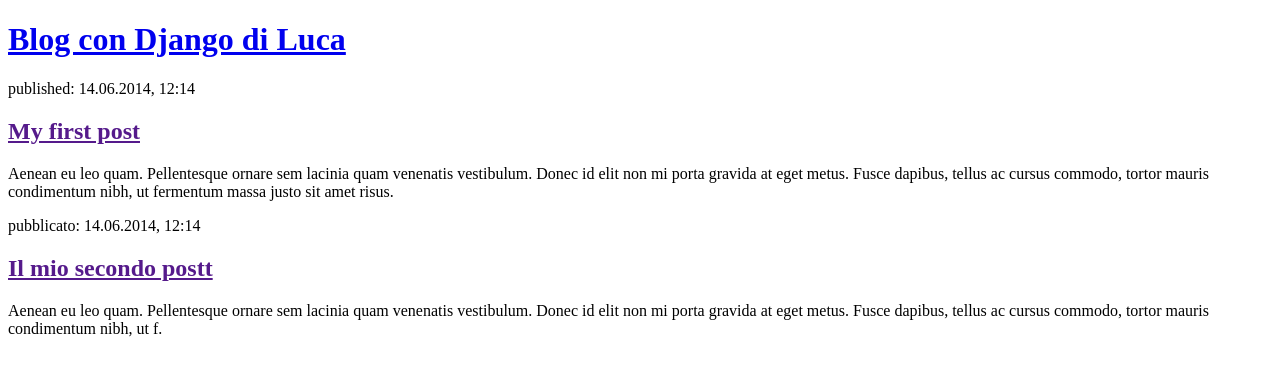
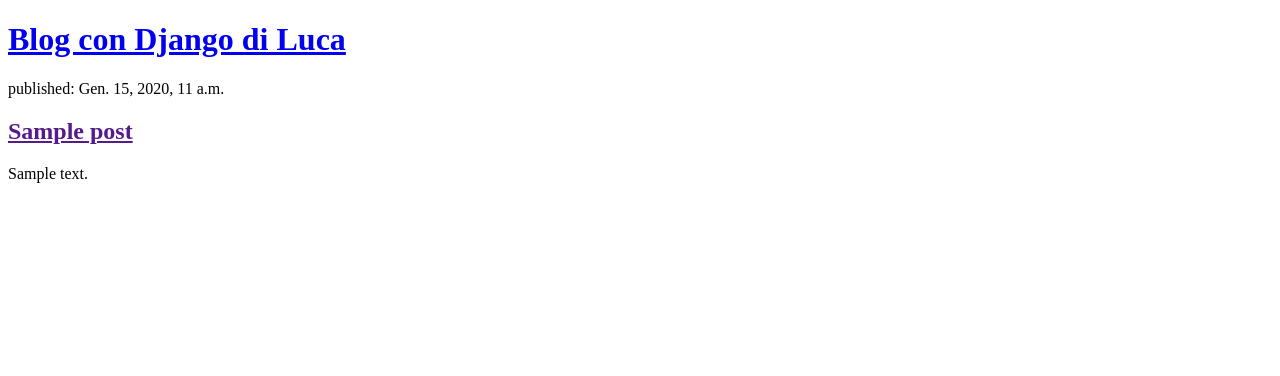
Before and after one commit to Grido07/my-first-blog, a Django app: page / in a window 1280 px wide. Shown: the top 376 px of the page. Run offline with Django 3.2, Linux system fonts and the light colour scheme; tables that the repository leaves empty hold one stand-in row (values such as "Sample post").

Commit message:
Modifica dei templates per vedere i post da database

```diff
--- a/blog/templates/blog/post_list.html
+++ b/blog/templates/blog/post_list.html
@@ -9,17 +9,13 @@
             <h1><a href="/">Blog con Django di Luca</a></h1>
         </div>
 
-        <div>
-            <p>published: 14.06.2014, 12:14</p>
-            <h2><a href="">My first post</a></h2>
-            <p>Aenean eu leo quam. Pellentesque ornare sem lacinia quam venenatis vestibulum. Donec id elit non mi porta gravida at eget metus. Fusce dapibus, tellus ac cursus commodo, tortor mauris condimentum nibh, ut fermentum massa justo sit amet risus.</p>
-        </div>
-
-        <div>
-            <p>pubblicato: 14.06.2014, 12:14</p>
-            <h2><a href="">Il mio secondo postt</a></h2>
-            <p>Aenean eu leo quam. Pellentesque ornare sem lacinia quam venenatis vestibulum. Donec id elit non mi porta gravida at eget metus. Fusce dapibus, tellus ac cursus commodo, tortor mauris condimentum nibh, ut f.</p>
-        </div>
+        {% for post in posts %}
+            <div>
+                <p>published: {{ post.published_date }}</p>
+                <h2><a href="">{{ post.title }}</a></h2>
+                <p>{{ post.text|linebreaksbr }}</p> <!--il comando '|linebreaks' introduce un filtro che traduce gli accapo (la pressione del tasto "invio" sulla tastiera) nel loro equivalente in HTML. -->
+            </div>
+        {% endfor %}
 
   </body>
 </html>
--- a/blog/views.py
+++ b/blog/views.py
@@ -1,5 +1,8 @@
 from django.shortcuts import render
+from django.utils import timezone
+from .models import Post
 
 def post_list(request):
-    return render(request, 'blog/post_list.html', {})
+    posts = Post.objects.filter(published_date__lte=timezone.now()).order_by('published_date')
+    return render(request, 'blog/post_list.html', {'posts': posts})
 # Create your views here.
```
